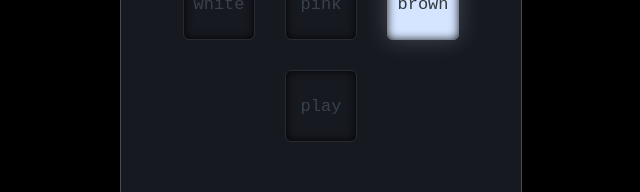
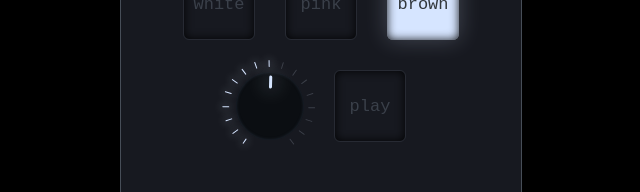
Before and after one commit to evi1Husky/noise-generator, a React (Vite) app: page / in a window 1280 px wide. Shown: the part 345-537 px from the top of the page, without its empty margins (319-959 px from the left). Built offline with nearby package versions, Linux system fonts and the light colour scheme.

Commit message:
add volume knob web component

```diff
--- /dev/null
+++ b/src/components/Knob/knob.ts
@@ -0,0 +1,276 @@
+class Knob extends HTMLElement {
+  dialAngle = 125
+  lastX = 0
+  currentX = 0
+  initialTickAngle = 0
+  minAngle = 125
+  maxAngle = 415
+  dialRotationRate = 7
+  ticksRadius = 45
+  ticksOffsetRight = 1
+  knobEventHandler: CallableFunction | null = null
+  knob: HTMLElement | null
+  knobDial: HTMLElement | null
+  tickContainer: HTMLElement | null
+  shadow: ShadowRoot
+
+  constructor() {
+    super()
+    const template = document.createElement('template')
+    template.innerHTML = `
+      <style>
+      :host {
+        --knobColor: #0b0e12;
+        --knobShadow: 0 0px 3px #242e3b inset;
+        --touch: #0e1217;
+        --lightIntensity: 0.1px;
+        --width: 60px;
+        --height: 60px;
+        --dialColor: rgba(214, 229, 255, 1);
+        --dialHeight: 120%;
+        --tickColor: rgba(214, 229, 255, 1);
+        --tickLength: 7px;
+        --tickWidth: 1.5px;
+        --ticksMarginBottom: 3px;
+        }
+
+      .knob {
+        position: relative;
+        cursor: default;
+        width: var(--width);
+        height: var(--height);
+        border-radius: 50%;
+        background-color: var(--knobColor);
+        display: flex;
+        align-items: center;
+        justify-content: center;
+        box-shadow: var(--knobShadow)
+      }
+
+      .knob-dial {
+        width: 100%;
+        height: 3px;
+        background: transparent;
+        border-radius: 5px;
+        transform: rotate(0deg);
+      }
+
+      .dial {
+        position: absolute;
+        width: 20%;
+        height: var(--dialHeight);
+        margin-left: 76%;
+        border-radius: 100px;
+        background: var(--dialColor);
+        box-shadow:  0 0 20px var(--lightIntensity) var(--dialColor);
+      }
+
+      .tick {
+        position: absolute;
+        width: var(--tickLength);
+        height: var(--tickWidth);
+        background-color: #3b3f48;
+        border-radius: 10px;
+        transform: rotate(0deg);
+      }
+
+      .lit-tick {
+        background-color: var(--tickColor);
+        box-shadow:  0 0 10px var(--lightIntensity) var(--tickColor);
+      }
+
+      .tick-container {
+        background: transparent;
+        position: absolute;
+        transform: rotate(125deg);
+        margin-bottom: var(--ticksMarginBottom);
+      }
+      </style>
+
+      <div class='knob'>
+        <div class='knob-dial'>
+          <div class='dial'></div>
+        </div>
+        <div class='tick-container'></div>
+      </div>`
+
+    this.shadow = this.attachShadow({ mode: 'open' })
+    this.shadowRoot!.appendChild(template.content.cloneNode(true))
+
+    this.knob = this.shadow.querySelector('.knob')
+    this.knobDial = this.shadow.querySelector('.knob-dial')
+    this.tickContainer = this.shadow.querySelector('.tick-container')
+  }
+
+  connectedCallback() {
+    this.knobDial!.style.transform = `rotate(${this.dialAngle}deg)`
+    this.knob!.ontouchmove = (event: any) => {
+      this.knob!.style.backgroundColor = '#0e1217'
+      this.knobEvent(~~event.touches[0].clientX)
+      this.makeTicks(this.currentValue, this.ticksRadius, this.ticksOffsetRight)
+      if (this.knobEventHandler) {
+        this.knobEventHandler()
+      }
+    }
+
+    this.knob!.ontouchend = () => {
+      this.knob!.style.backgroundColor = 'var(--knobColor)'
+    }
+
+    this.knob!.onmouseover = () => {
+      this.style.setProperty('--lightIntensity', '0.3px')
+    }
+
+    this.knob!.onmouseleave = () => {
+      this.style.setProperty('--lightIntensity', '0.1px')
+    }
+
+    this.knob!.onmousedown = () => {
+      window.onmousemove = (event) => {
+        this.knob!.style.backgroundColor = 'var(--touch)'
+        this.knobEvent(event.x)
+        this.makeTicks(this.currentValue, this.ticksRadius, this.ticksOffsetRight)
+        if (this.knobEventHandler) {
+          this.knobEventHandler()
+        }
+      }
+    }
+
+    window.onmouseup = () => {
+      this.knob!.style.backgroundColor = 'var(--knobColor)'
+      window.onmousemove = null
+    }
+
+    this.makeTicks(this.currentValue, this.ticksRadius, this.ticksOffsetRight)
+  }
+
+  knobEvent(x: number) {
+    this.lastX = x
+    if (this.lastX > this.currentX) {
+      this.rotateRight(x)
+    } else if (this.lastX < this.currentX) {
+      this.rotateLeft(x)
+    }
+  }
+
+  rotateRight(x: number) {
+    if (this.dialAngle <= this.maxAngle) {
+      if (this.dialAngle > this.maxAngle - 7) {
+        this.dialRotationRate = 1
+      } else {
+        this.dialRotationRate = 7
+      }
+      this.dialAngle += this.dialRotationRate
+      window.requestAnimationFrame(() => {
+        this.knobDial!.style.transform = `rotate(${this.dialAngle}deg)`
+      })
+      this.currentX = x
+    }
+  }
+
+  rotateLeft(x: number) {
+    if (this.dialAngle >= this.minAngle) {
+      if (this.dialAngle < this.minAngle + 7) {
+        this.dialRotationRate = 1
+      } else {
+        this.dialRotationRate = 7
+      }
+      this.dialAngle -= this.dialRotationRate
+      window.requestAnimationFrame(() => {
+        this.knobDial!.style.transform = `rotate(${this.dialAngle}deg)`
+      })
+      this.currentX = x
+    }
+  }
+
+  makeTicks(numberOfActiveTicks: number, ticksRadius: number, offsetRight: number) {
+    window.requestAnimationFrame(() => {
+      while (this.tickContainer!.firstChild) {
+        this.tickContainer!.removeChild(this.tickContainer!.firstChild)
+      }
+      const numberOfTicksToLight = numberOfActiveTicks / 6.2
+      const knob = 310 / 17
+      const offset = this.tickContainer!.offsetWidth - offsetRight
+      for (let i = 0; i < 17; ++i) {
+        const tick = document.createElement('div')
+        const y = Math.sin(knob * i * (Math.PI / 180)) * ticksRadius
+        const x = Math.cos(knob * i * (Math.PI / 180)) * ticksRadius
+        tick.style.top = `${y + offset}px`
+        tick.style.left = `${x + offset}px`
+        this.tickContainer!.appendChild(tick)
+        if (i < numberOfTicksToLight) {
+          tick.className = 'tick lit-tick';
+        } else {
+          tick.className = 'tick'
+        }
+
+        tick.style.transform = `rotate(${this.initialTickAngle}deg)`
+        this.initialTickAngle += 18
+      }
+      this.initialTickAngle = 0
+    })
+  }
+
+  get currentValue() {
+    let knobValuePercent = Math.floor(((this.dialAngle - 125) * 143) / 415)
+    if (knobValuePercent < 0) {
+      knobValuePercent = 0
+    } else if (knobValuePercent >= 99) {
+      knobValuePercent = 100
+    }
+    return knobValuePercent;
+  }
+
+  set value(percent: number) {
+    if (percent >= 0 && percent <= 100) {
+      this.dialAngle =
+        ((this.maxAngle - this.minAngle) / 99) * percent + this.minAngle
+      this.knobDial!.style.transform = `rotate(${this.dialAngle}deg)`
+      this.makeTicks(this.currentValue, this.ticksRadius, this.ticksOffsetRight)
+    }
+    if (percent === 100) {
+      this.dialAngle = this.maxAngle - 1
+      this.knobDial!.style.transform = `rotate(${this.maxAngle - 1}deg)`
+    }
+  }
+
+  set knobSize(value: number) {
+    this.style.setProperty('--width', `${value}px`)
+    this.style.setProperty('--height', `${value}px`)
+    this.style.setProperty('--dialHeight', `${value + 30}%`)
+    this.ticksRadius = value / 1.6
+    this.style.setProperty('--tickLength', `${value / 10}px`)
+    this.style.setProperty('--tickWidth', `${value / 50}px`);
+    this.style.setProperty('--ticksMarginBottom', `${value / 20}px`)
+    if (value > 70) {
+      this.ticksOffsetRight = 2
+    }
+    this.makeTicks(this.currentValue, this.ticksRadius, this.ticksOffsetRight)
+  }
+
+  static get observedAttributes() {
+    return ['knob-color', 'knob-shadow', 'knob-light', 'knob-size',]
+  }
+
+  attributeChangedCallback(name: string, prevValue: string, newValue: string) {
+    switch (name) {
+      case 'knob-color':
+        this.style.setProperty('--knobColor', newValue)
+        break
+      case 'knob-shadow':
+        this.style.setProperty('--knobShadow', newValue)
+        break
+      case 'knob-light':
+        this.style.setProperty('--dialColor', newValue)
+        this.style.setProperty('--tickColor', newValue)
+        break
+      case 'touch-color':
+        this.style.setProperty('--touch', newValue)
+        break
+      case 'knob-size':
+        this.knobSize = Number(newValue)
+    }
+  }
+}
+
+customElements.define('control-knob', Knob)
--- a/src/components/NoiseGenerator/NoiseGenerator.module.css
+++ b/src/components/NoiseGenerator/NoiseGenerator.module.css
@@ -12,7 +12,7 @@
 }
 
 .playButtonAndKnobContainer {
-  /* margin-top: 3rem; */
+  align-items: center;
   display: flex;
   gap: 3rem;
 }
--- a/src/components/NoiseGenerator/NoiseGenerator.tsx
+++ b/src/components/NoiseGenerator/NoiseGenerator.tsx
@@ -4,6 +4,7 @@ import { PlayButton } from "../PlayButton/PlayButton";
 import { NoiseButtons } from "../NoiseButtons/NoiseButtons";
 import { useState, useRef, useEffect } from "react";
 import { NoiseType } from "../../types";
+import "../Knob/knob"
 
 export const NoiseGenerator = () => {
   const [playing, setPlaying] = useState(false);
@@ -12,11 +13,16 @@ export const NoiseGenerator = () => {
   const audioContext = useRef(new AudioContext());
   const gainNode = useRef(audioContext.current.createGain());
   const analyserNode = useRef(audioContext.current.createAnalyser());
+  const knob = useRef<any>(null);
 
   useEffect(() => {
     gainNode.current.connect(audioContext.current.destination);
     gainNode.current.connect(analyserNode.current);
     gainNode.current.gain.value = 0.5;
+    knob.current.value = gainNode.current.gain.value * 100;
+    knob.current.knobEventHandler = () => {
+      gainNode.current.gain.value = knob.current.currentValue / 100;
+    };
   }, []);
 
   return (
@@ -32,6 +38,7 @@ export const NoiseGenerator = () => {
         <NoiseButtons noiseType={noiseType} setNoiseType={setNoiseType} />
       </section>
       <section className={css.playButtonAndKnobContainer}>
+        <control-knob ref={knob} knob-size="68" />
         <PlayButton playing={playing} setPlaying={setPlaying} />
       </section>
     </main>
--- a/src/main.tsx
+++ b/src/main.tsx
@@ -1,6 +1,7 @@
 import ReactDOM from "react-dom/client";
 import "./index.css";
 import { NoiseGenerator } from "./components/NoiseGenerator/NoiseGenerator";
+
 
 ReactDOM.createRoot(document.getElementById("root") as HTMLElement).render(
   <div className="app-container">
```
Also changed, not shown: src/types.d.ts (+11 -0 lines), tsconfig.json (+14 -1 lines).
